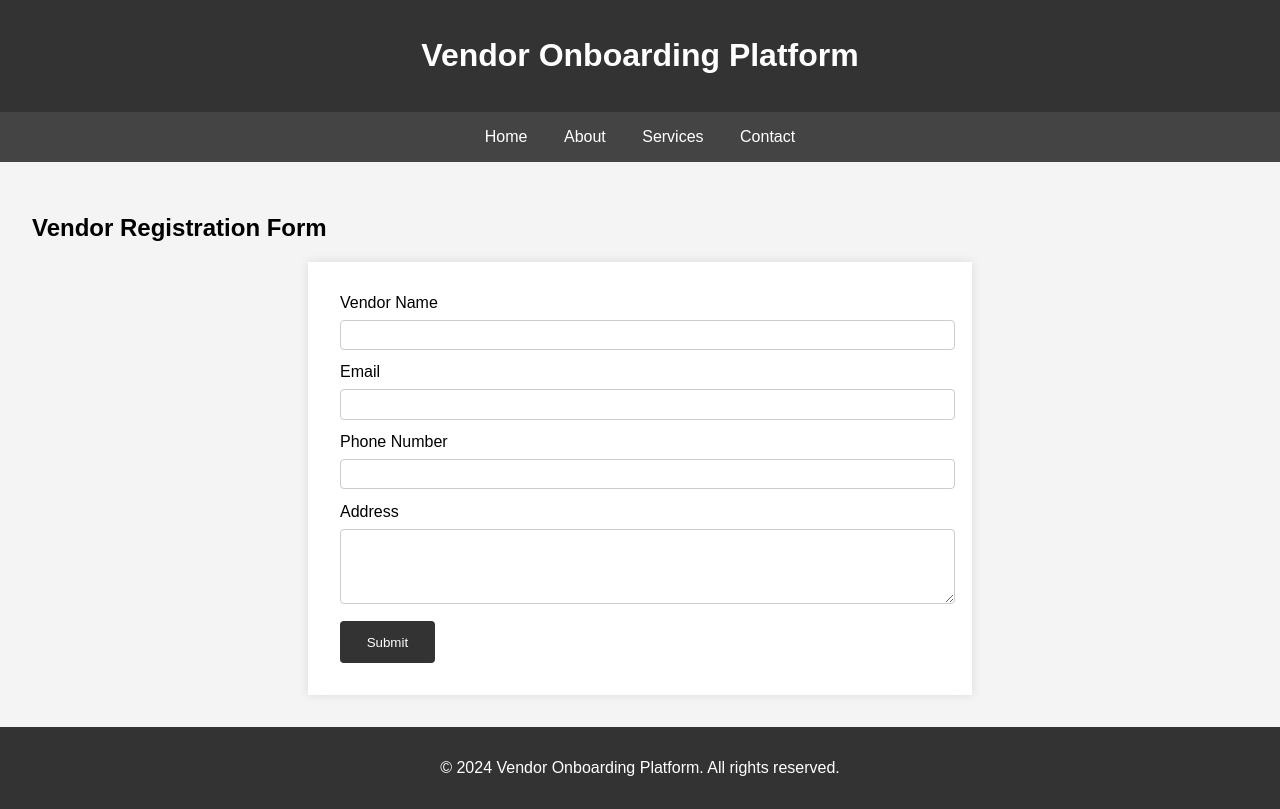
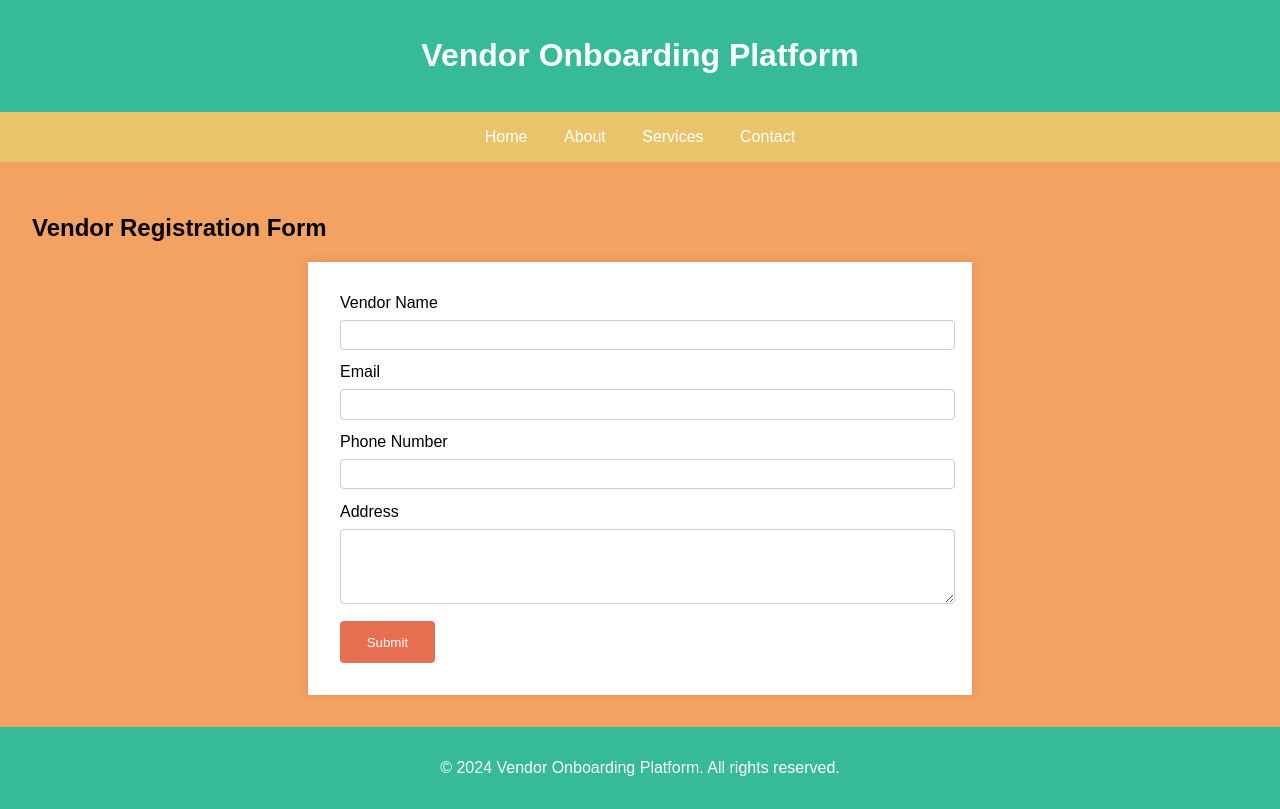
Before and after one commit to Sphoorti18/vendor-onboarding-platform, a plain HTML site: page index.html in a window 1280 px wide. Drawn offline with Linux system fonts and the light colour scheme.

Commit message:
Update index.html
Signed-off-by: Sphoorti Nipanikar <109842862+Sphoorti18@users.noreply.github.com>

```diff
--- a/index.html
+++ b/index.html
@@ -10,8 +10,8 @@
             margin: 0;
             padding: 0;
         }
-        header, footer {
-            background-color: #333;
+        header {
+            background-color: #36BA98;
             color: white;
             text-align: center;
             padding: 1em 0;
@@ -19,7 +19,7 @@
         nav {
             margin: 0;
             padding: 1em;
-            background: #444;
+            background: #E9C46A;
             color: white;
             text-align: center;
         }
@@ -30,7 +30,7 @@
         }
         main {
             padding: 2em;
-            background-color: #f4f4f4;
+            background-color: #F4A261;
         }
         form {
             max-width: 600px;
@@ -51,7 +51,7 @@
             border-radius: 4px;
         }
         button {
-            background: #333;
+            background: #E76F51;
             color: white;
             padding: 1em 2em;
             border: none;
@@ -59,7 +59,14 @@
             cursor: pointer;
         }
         button:hover {
-            background: #555;
+            background: #E76F51;
+            opacity: 0.8;
+        }
+        footer {
+            background-color: #36BA98;
+            color: white;
+            text-align: center;
+            padding: 1em 0;
         }
     </style>
 </head>
```
